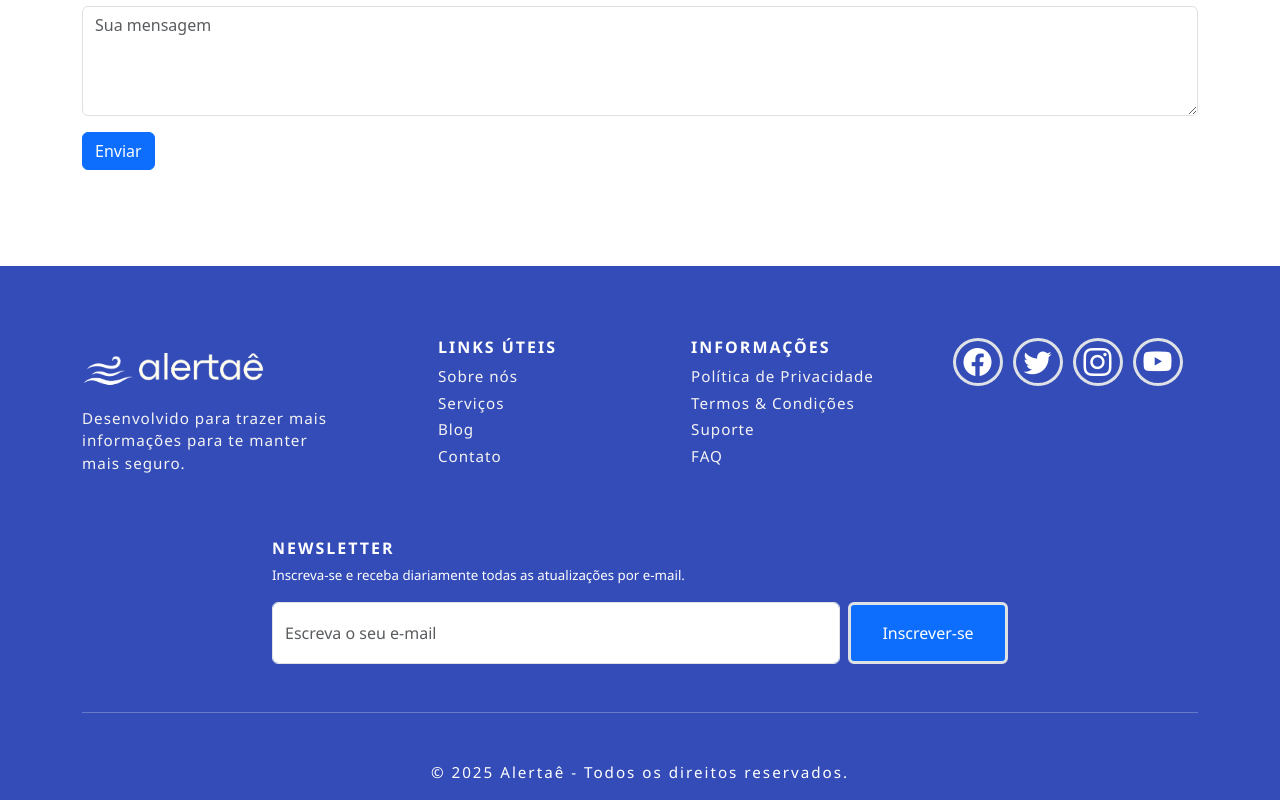
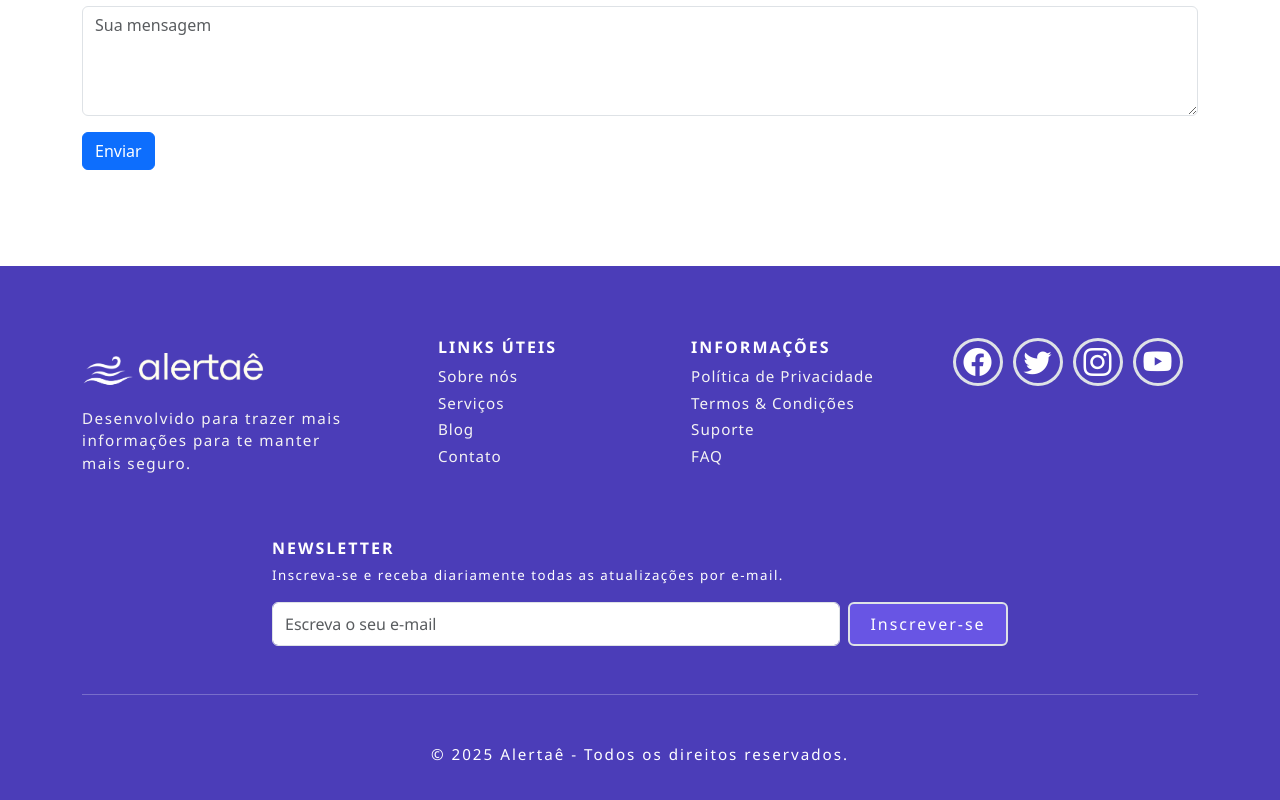
Before and after one commit to enrique-fcnr/alertae, a React (Vite) app: page / in a window 1280 px wide. Shown: the part 1145-1945 px from the top of the page. Built offline with nearby package versions, Linux system fonts and the light colour scheme.

Commit message:
Changing footers color

```diff
--- a/src/components/Footer/Footer.jsx
+++ b/src/components/Footer/Footer.jsx
@@ -83,7 +83,7 @@ function Footer() {
         <div className="row justify-content-center mt-4">
           <div className="col-lg-8 col-md-10 text-start">
             <h6 className="fw-bold newsletter-title">NEWSLETTER</h6>
-            <p className="small">
+            <p className="small newsletter-subtitle">
               Inscreva-se e receba diariamente todas as atualizações por e-mail.
             </p>
 
@@ -97,12 +97,12 @@ function Footer() {
                   value={email}
                   onChange={(e) => setEmail(e.target.value)}
                   type="email"
-                  className="form-control mb-2 mb-lg-0 me-lg-2 py-3 fs-6"
+                  className="form-control mb-2 mb-lg-0 me-lg-2 py-2 fs-6"
                   placeholder="Escreva o seu e-mail"
                   required
                 />
                 <button
-                  className="btn-footer btn btn-primary py-3 fs-6 border border-3"
+                  className="btn-footer btn py-2 fs-6 border border-2"
                   type="submit"
                 >
                   Inscrever-se
@@ -128,7 +128,7 @@ function Footer() {
 
 
         {/* Ícones sociais - apenas no mobile (após newsletter) */}
-        <div className="mb-4 mt-4 d-flex justify-content-center gap-5  d-md-none">
+        <div className="container-icons mb-4 mt-4 d-flex justify-content-center gap-3 gap-md-4 d-md-none">
           <a href="#" className="icons-sociais border border-3 rounded-circle d-flex justify-content-center align-items-center ms-0"><i className="bi bi-facebook fs-2  "></i></a>
           <a href="#" className="icons-sociais border border-3 rounded-circle d-flex justify-content-center align-items-center ms-0"><i className="bi bi-twitter fs-2  "></i></a>
           <a href="#" className="icons-sociais border border-3 rounded-circle d-flex justify-content-center align-items-center ms-0"><i className="bi bi-instagram fs-2  "></i></a>
--- a/src/components/Footer/style.css
+++ b/src/components/Footer/style.css
@@ -1,7 +1,7 @@
 /* Footer Custom Styles */
 .footer {
   font-size: 0.95rem;
-  background-color: #344CB7;
+  background-color: #4B3DB8;
   color: white;
   font-family: 'Segoe UI', Tahoma, Geneva, Verdana, sans-serif;
 }
@@ -12,14 +12,15 @@
 
 .footer-slogan {
   font-size: 0.95rem;
-  letter-spacing: 1px;
+  letter-spacing: 1.5px;
   color: rgb(244, 243, 243);
 }
 
 /* Links */
 .links-title,
 .newsletter-title,
-.rights {
+.rights,
+.btn-footer {
   letter-spacing: 2px;
 }
 
@@ -71,9 +72,20 @@
 }
 
 /* Footer Form */
+.newsletter-subtitle {
+  letter-spacing: 1.5px;
+
+}
+
 .btn-footer {
   min-width: 10rem;
+  background-color: #6855e4;
+  color: white;
 
+}
+
+.btn-footer:hover {
+  background-color: #6D5DFB;
 }
 
 /* Definindo a animação do efeito bounce */
@@ -84,7 +96,7 @@
   }
 
   50% {
-    color: #3c5df1;
+    color: #8A77FF;
     /* Cor azul no meio da animação */
     transform: translateY(-5px);
     /* Efeito de pulo para cima */
@@ -95,8 +107,6 @@
     transform: translateY(0);
   }
 }
-
-
 
 
 /* Responsivo para tablets (768px para baixo) */
@@ -141,4 +151,15 @@
   footer input::placeholder {
     font-size: 0.9rem;
   }
+
+  /* .container-icons {
+    gap: 1rem;
+  } */
+
+  .icons-sociais {
+    width: 50px;
+    height: 49px;
+    padding-left: 0.7rem;
+  }
+
 }
--- a/src/styles/global.css
+++ b/src/styles/global.css
@@ -1,4 +1,11 @@
+/* Cor fornecida para o projeto -
+1. Tom mais claro que o original -- #8A77FF
+2 - original-logo -- #6D5DFB
+3 - Tom mais escuro -- #4B3DB8
+*/
+
 /* === CSS RESET === */
+
 * {
   margin: 0;
   padding: 0;
@@ -6,7 +13,7 @@
 }
 
 html {
-  background-color: #344CB7;
+  background-color: #4B3DB8
 }
 
 /* Remove decoração de links */
@@ -14,7 +21,6 @@ a {
   text-decoration: none;
   color: inherit;
 }
-
 
 
 /* Remove estilo de lista */
```
